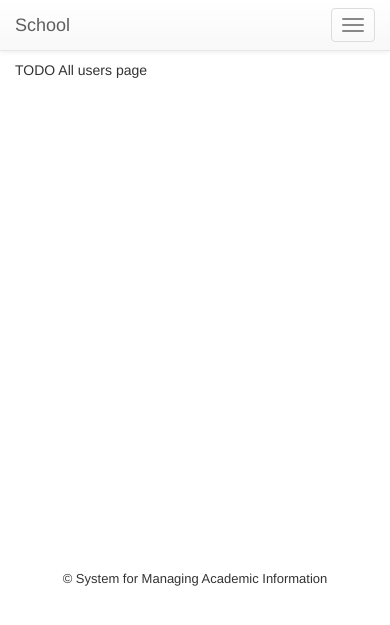
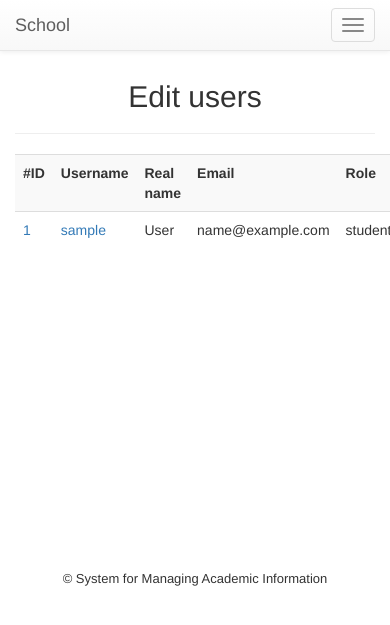
Before and after one commit to vampy/university-SE, a Flask app: template school/templates/user/users.html in a window 390 px wide. Shown: the top 625 px of that part. Run offline with Flask 2, Linux system fonts and the light colour scheme; the template is opened without the code that fills it: values named after a table or form of the project are taken from there, others are empty; tables that the repository leaves empty hold one stand-in row (Sample ...); the page is wider than the window, and the part outside it is not shown; some libraries are stand-ins or nearby versions.

Commit message:
Add content to the users page. Add delete user capability.

```diff
--- /dev/null
+++ b/school/templates/user/user.html
@@ -0,0 +1,6 @@
+{% extends 'base.html' %}
+{% set page_title = 'User edit' %}
+
+{% block body %}
+    TODO add buttons, and update user
+{% endblock %}
--- a/school/templates/user/users.html
+++ b/school/templates/user/users.html
@@ -2,5 +2,34 @@
 {% set page_title = 'Users' %}
 
 {% block body %}
-    TODO All users page
+    <h2 class="text-center">Edit users</h2>
+    <hr>
+    <div class="row">
+        <div class="col-md-12">
+            <table class="table table-striped">
+                <tr>
+                    <th>#ID</th>
+                    <th>Username</th>
+                    <th>Real name</th>
+                    <th>Email</th>
+                    <th>Role</th>
+                    <th>Actions</th>
+                </tr>
+                {% for user in users %}
+                    <tr>
+                        <td><a href="{{ url_for('user.profile', user_id=user.id) }}">{{ user.id }}</a></td>
+                        <td><a href="{{ url_for('user.profile', user_id=user.id) }}">{{ user.username }}</a></td>
+                        <td>{{ user.realname }}</td>
+                        <td>{{ user.email }}</td>
+                        <td>{{ user.role_to_str() }}</td>
+                        <td>
+                            <div class="btn-group">
+                                <a class="btn btn-danger" href="{{ url_for('user.delete', user_id=user.id) }}">Delete</a>
+                            </div>
+                        </td>
+                    </tr>
+                {% endfor %}
+            </table>
+        </div>
+    </div>
 {% endblock %}
--- a/school/user/models.py
+++ b/school/user/models.py
@@ -24,8 +24,8 @@ class User(UserMixin, db.Model):
     email = Column(String(64), unique=True)
     password_hash = Column(String(160), nullable=False)
     role_id = Column(SmallInteger, default=Role.STUDENT)
-    enrolled = db.relationship("Enrollment", lazy="dynamic")
-    teaches = db.relationship("Teaches", lazy="dynamic")
+    enrolled = db.relationship("Enrollment", lazy="dynamic", cascade="save-update, merge, delete, delete-orphan")
+    teaches = db.relationship("Teaches", lazy="dynamic", cascade="save-update, merge, delete, delete-orphan")
 
     def __init__(self, **kwargs):
         super(User, self).__init__(**kwargs)
@@ -34,6 +34,20 @@ class User(UserMixin, db.Model):
         if self.role_id is not None and self.role_id not in Role.get_roles():
             print("ERROR: INVALID role_id: ", self.role_id)
             self.role_id = Role.STUDENT
+
+    @classmethod
+    def get_by_id(cls, user_id):
+        return cls.query.filter_by(id=user_id).first_or_404()
+
+    def role_to_str(self):
+        if self.role_id == Role.STUDENT:
+            return "student"
+        elif self.role_id == Role.TEACHER:
+            return "teacher"
+        elif self.role_id == Role.CHIEF_DEPARTMENT:
+            return "chief_department"
+        elif self.role_id == Role.ADMIN:
+            return "admin"
 
     def is_student(self):
         return self.role_id == Role.STUDENT
```
Also changed, not shown: school/user/views.py (+37 -5 lines).
